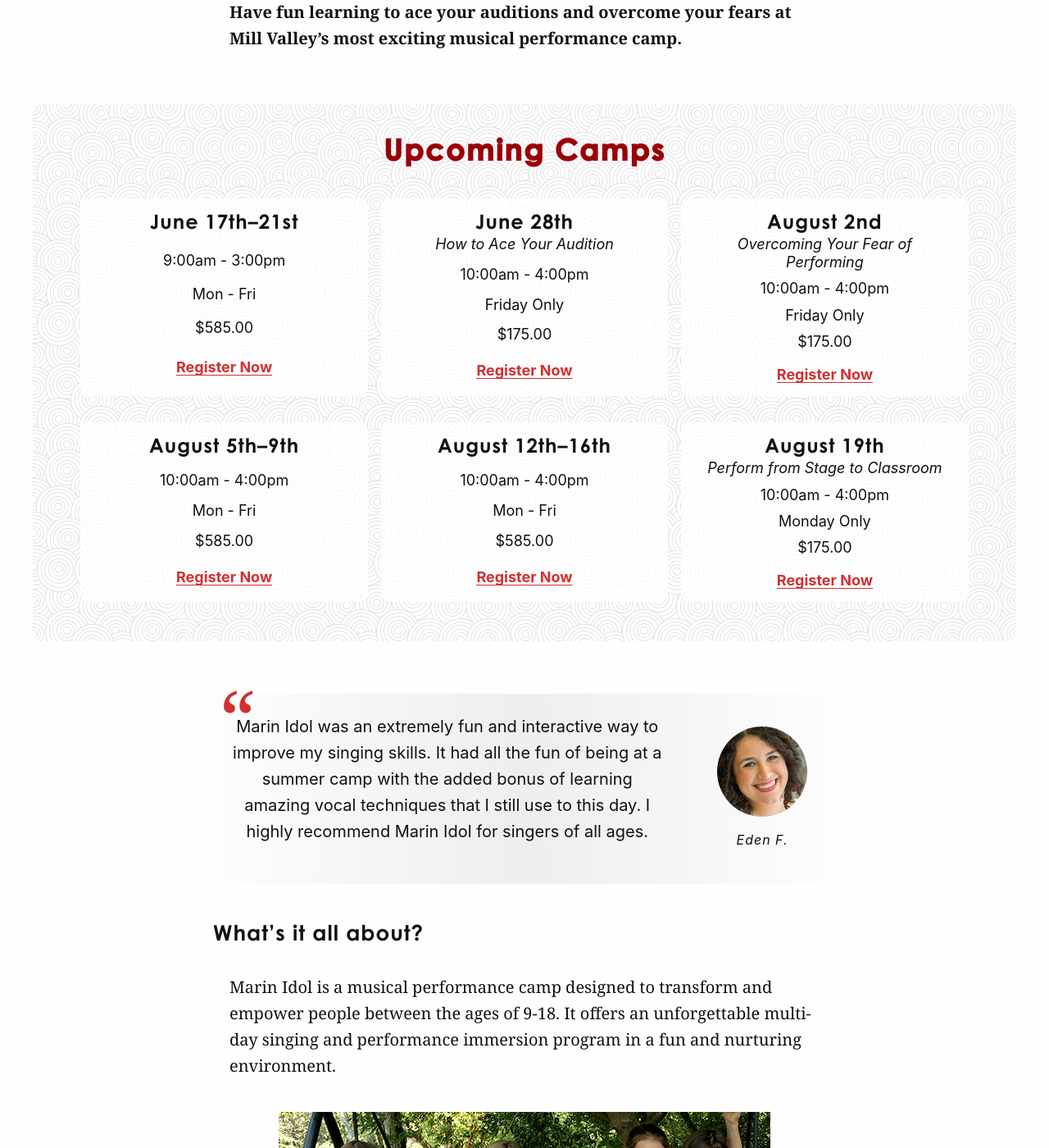
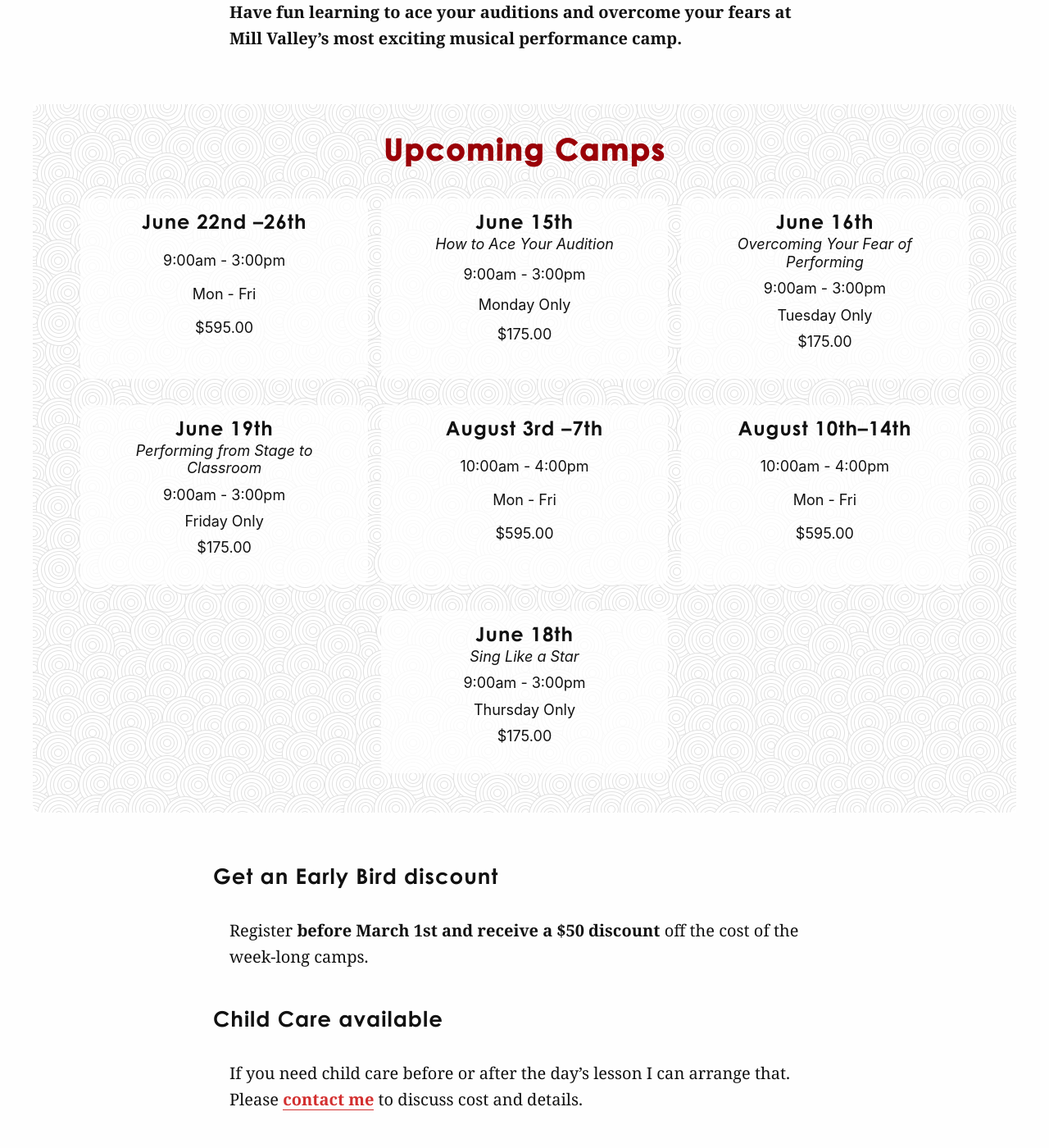
Before and after one commit to cchaiken/ccms, a Jekyll site: the page built from marin-idol-performance-camps.md, in a window 1280 px wide and 1400 px high, scrolled down 1133 px. Shown: the whole window at 82% size. Built offline with Jekyll 4.4.1, drawn with Linux system fonts in a browser that asks for light colours; some web fonts are replaced.

Commit message:
Updated Marin Idol Performance Camps

```diff
--- a/marin-idol-performance-camps.md
+++ b/marin-idol-performance-camps.md
@@ -10,54 +10,55 @@
   sub: Marin Idol Performance Camps
 newsletter: true
 camps:
-- start_date: 2019-06-17 00:00:00 Z
-  end_date: 2019-06-21 00:00:00 Z
+- start_date: 2020-06-22 00:00:00 Z
+  end_date: 2020-06-26 00:00:00 Z
   description:
   times: 9:00am - 3:00pm
   days: Mon - Fri
-  cost: "$585.00"
-  eventbrite: <a href="https://www.eventbrite.com/e/marin-idol-performance-camp-june-17-21-2019-tickets-57692770630"
-    target="_blank">Register Now</a>
-- start_date: 2019-06-28 00:00:00 Z
-  end_date: 2019-06-28 00:00:00 Z
+  cost: "$595.00"
+  eventbrite:
+- start_date: 2020-06-15 00:00:00 Z
+  end_date: 2020-06-15 00:00:00 Z
   description: How to Ace Your Audition
-  times: 10:00am - 4:00pm
+  times: 9:00am - 3:00pm
+  days: Monday Only
+  cost: "$175.00"
+  eventbrite:
+- start_date: 2020-06-16 00:00:00 Z
+  end_date: 2020-06-16 00:00:00 Z
+  description: Overcoming Your Fear of Performing
+  times: 9:00am - 3:00pm
+  days: Tuesday Only
+  cost: "$175.00"
+  eventbrite:
+- start_date: 2020-06-19 00:00:00 Z
+  end_date: 2020-06-19 00:00:00 Z
+  description: Performing from Stage to Classroom
+  times: 9:00am - 3:00pm
   days: Friday Only
   cost: "$175.00"
-  eventbrite: <a href="https://www.eventbrite.com/e/marin-idol-how-to-ace-your-audition-tickets-57729809414"
-    target="_blank">Register Now</a>
-- start_date: 2019-08-02 00:00:00 Z
-  end_date: 2019-08-02 00:00:00 Z
-  description: Overcoming Your Fear of Performing
-  times: 10:00am - 4:00pm
-  days: Friday Only
-  cost: "$175.00"
-  eventbrite: <a href="https://www.eventbrite.com/e/marin-idol-overcome-your-fear-of-performing-tickets-57729608814"
-    target="_blank">Register Now</a>
-- start_date: 2019-08-05 00:00:00 Z
-  end_date: 2019-08-09 00:00:00 Z
+  eventbrite:
+- start_date: 2020-08-03 00:00:00 Z
+  end_date: 2020-08-07 00:00:00 Z
   description:
   times: 10:00am - 4:00pm
   days: Mon - Fri
-  cost: "$585.00"
-  eventbrite: <a href="https://www.eventbrite.com/e/marin-idol-summer-performance-camp-august-5-9-2019-tickets-43765502797"
-    target="_blank">Register Now</a>
-- start_date: 2019-08-12 00:00:00 Z
-  end_date: 2019-08-16 00:00:00 Z
+  cost: "$595.00"
+  eventbrite:
+- start_date: 2020-08-10 00:00:00 Z
+  end_date: 2020-08-14 00:00:00 Z
   description:
   times: 10:00am - 4:00pm
   days: Mon - Fri
-  cost: "$585.00"
-  eventbrite: <a href="https://www.eventbrite.com/e/marin-idol-summer-performance-camp-august-12-16-2019-tickets-57721262851"
-    target="_blank">Register Now</a>
-- start_date: 2019-08-19 00:00:00 Z
-  end_date: 2019-08-19 00:00:00 Z
-  description: Perform from Stage to Classroom
-  times: 10:00am - 4:00pm
-  days: Monday Only
+  cost: "$595.00"
+  eventbrite:
+- start_date: 2020-06-18 00:00:00 Z
+  end_date: 2020-06-18 00:00:00 Z
+  description: Sing Like a Star
+  times: 9:00am - 3:00pm
+  days: Thursday Only
   cost: "$175.00"
-  eventbrite: <a href="https://www.eventbrite.com/e/marin-idol-performing-from-stage-to-classroom-tickets-57729940807"
-    target="_blank">Register Now</a>
+  eventbrite:
 testimonials:
 - name: Eden F.
   avatar-image: "/uploads/avatar-eden-f.jpg"
@@ -88,6 +89,14 @@
 **Have fun learning to ace your auditions and overcome your fears at Mill Valley’s most exciting musical performance camp.**
 
 {% include idol-camps.html %}
+
+## Get an Early Bird discount
+
+Register **before March 1st and receive a $50 discount** off the cost of the week-long camps.
+
+## Child Care available
+
+If you need child care before or after the day's lesson I can arrange that. Please [contact me](https://chaikenmusic.com/contact/) to discuss cost and details.
 
 {% assign testimonial = page.testimonials[0] %}
 {% include testimonial-card.html testimonial=testimonial %}
```
